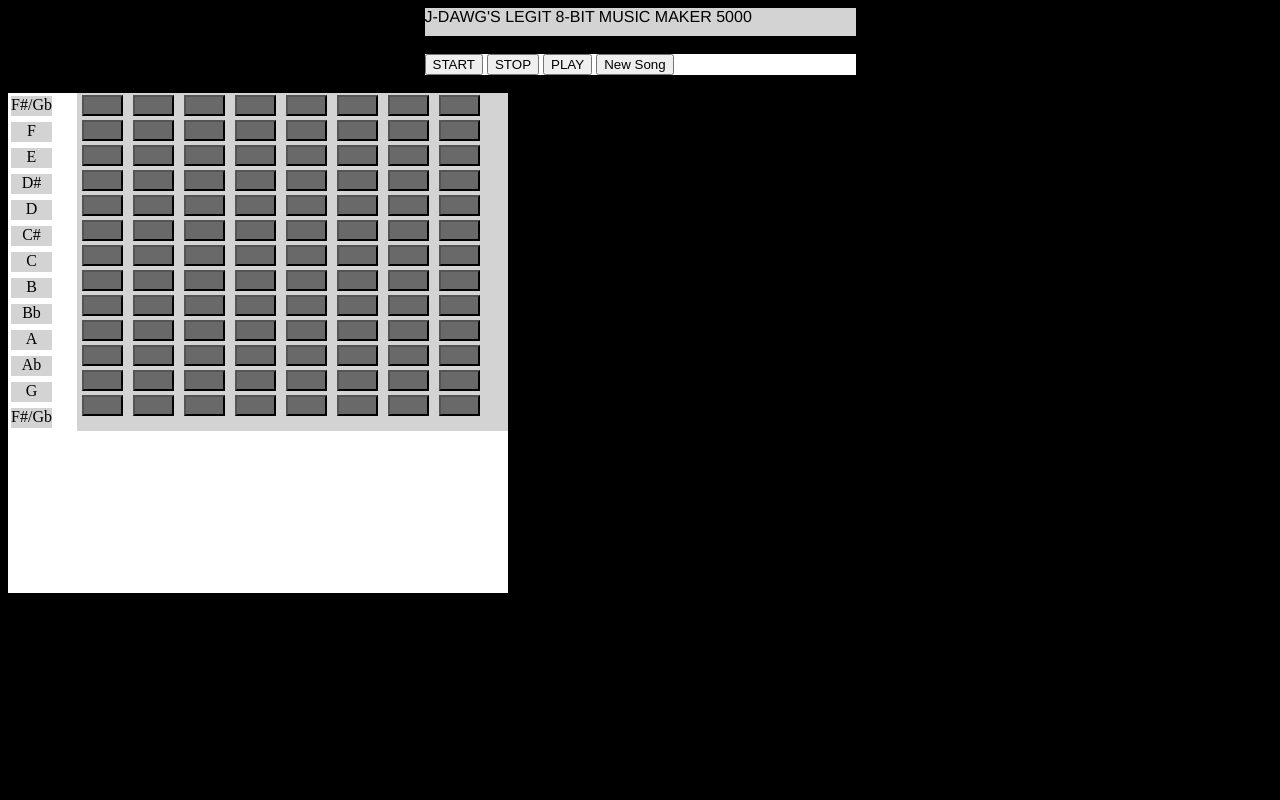
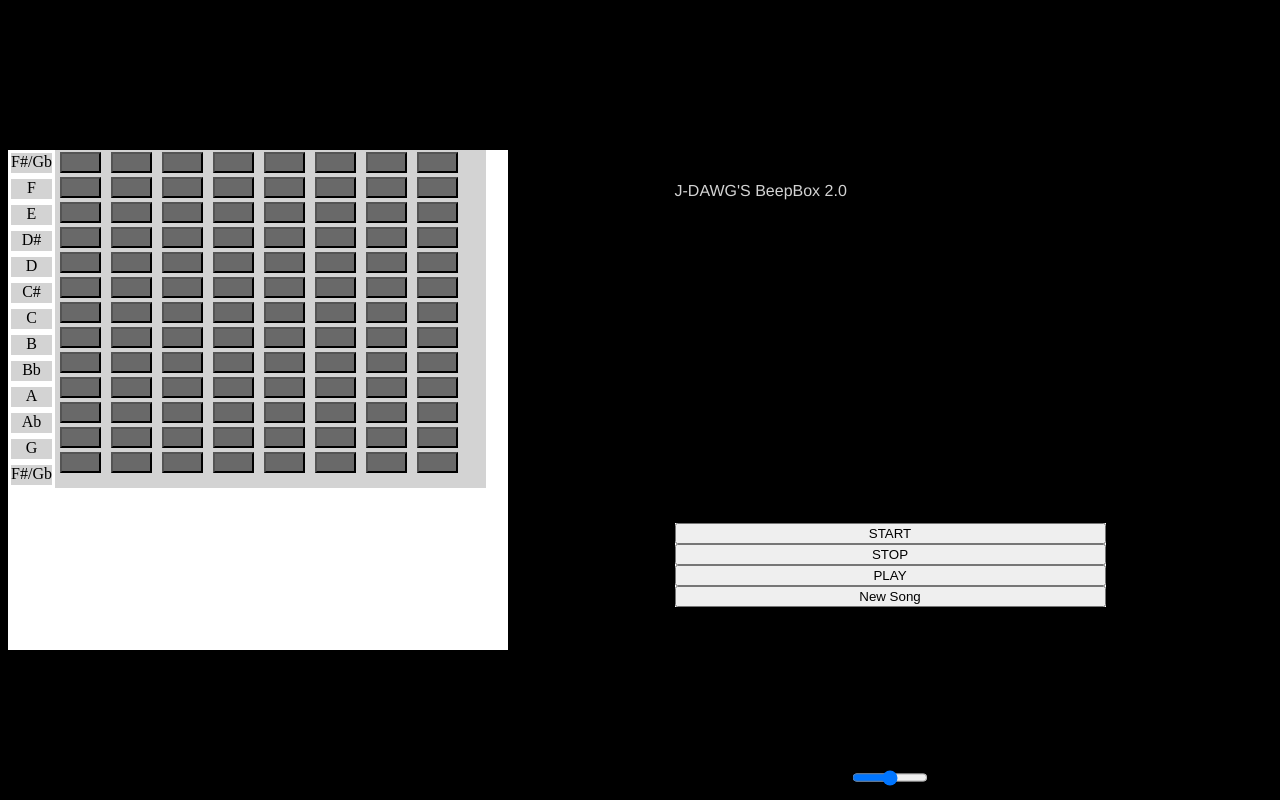
Before and after one commit to jlarsen9/8-Bit-Music-Maker, a plain HTML site: page index.html in a window 1280 px wide. Drawn offline with Linux system fonts and the light colour scheme.

Commit message:
made-volume-slider
Also worked on making a menu with flexbo

```diff
--- a/index.html
+++ b/index.html
@@ -1,25 +1,28 @@
 <html>
 
 <body>
-    <div id="title-box-wrapper">
-        <div id="title-box">J-DAWG'S LEGIT 8-BIT MUSIC MAKER 5000</div>
-    </div>
-    </br>
-    <div id="buttons">
-        <button id="start-button">START</button>
-        <button id="stop-button">STOP</button>
-        <button id="play-button">PLAY</button>
-        <button id="new-song-button">New Song</button>
-    </div>
-    </br>
     <div id="notes-and-grid-wrapper">
         <div id="note-name-boxes">
-            <!-- <div id="output"></div> -->
             <br />
         </div>
         <div id="grey-box">
             <!-- <div id="grey-box-grid"></div> -->
         </div>
+    </div>
+    <div class="menu">
+        <div id="title-box-wrapper">
+            <div id="title-box">J-DAWG'S BeepBox 2.0</div>
+        </div>
+        <div id="buttons">
+            <button id="start-button">START</button>
+            <button id="stop-button">STOP</button>
+            <button id="play-button">PLAY</button>
+            <button id="new-song-button">New Song</button>
+        </div>
+        <div class="vol-slide-container">
+            <input type="range" min="1" max="100" value="50" class="slider" id="MyRange">
+        </div>
+        </br>
     </div>
 </body>
 <link rel="stylesheet" href="style.css">
--- a/script.js
+++ b/script.js
@@ -30,6 +30,14 @@ var numColumns = 8
 
 for (var i = 1; i <= numRows; i++) {
     createRow(numColumns);
+}
+
+var slider = document.getElementById("myRange");
+var output = document.getElementById("volume-value")
+output.innerHTML = slider.value;
+
+slider.oninput = function () {
+    output.innerHTML = this.value;
 }
 
 
--- a/style.css
+++ b/style.css
@@ -1,37 +1,7 @@
 body {
     background-color: black;
-}
-
-#title-box-wrapper {
-    width: 431px;
-    height: 28px;
-    background-color: lightgrey;
-    margin:auto;
-    /* margin-left: 370px;  */
-}
-
-#title-box {
-    text-align: left;
-    font-size: 16px;
-    font-family: 'Helvetica Neue';
-}
-
-#buttons {
-    width: 431px;
-    height: 18 px;
-    display: block;
-    margin: auto;
-    background-color: white;
-}
-
-#start-button {
-    /* margin-left: 370px; */
-    display: inline-block;
-}
-
-#stop-button {
-    /* margin-left: 10px; */
-    display: inline-block;
+    display: flex;
+    justify-content: center;
 }
 
 #notes-and-grid-wrapper {
@@ -41,6 +11,7 @@ body {
     float: left;
     /* margin-left: 300px; */
     background-color: white;
+    display: flex;
 }
 
 #grey-box {
@@ -62,11 +33,13 @@ body {
     text-align: center;
     border-style: solid;
     border-color: white;
+    order: 1;
 }
 
 #grey-box-grid {
     width: 200px;
     height: 200px;
+    order: 2;
 }
 
 #grey-box button {
@@ -76,6 +49,63 @@ body {
     margin: 2px 5px;
 
 }
+
+.menu {
+    display: flex;
+    flex: 1;
+    flex-direction: column;
+}
+
+#title-box-wrapper {
+    width: 431px;
+    height: 28px;
+    background-color: black;
+    margin:auto;
+    /* margin-left: 370px;  */
+    order: 2;
+}
+
+#title-box {
+    text-align: left;
+    font-size: 16px;
+    font-family: 'Helvetica Neue';
+    color: lightgray;
+}
+
+#buttons {
+    width: 431px;
+    height: 18 px;
+    display: block;
+    margin: auto;
+    background-color: white;
+    order: 3;
+    display: flex;
+    flex-direction: column;
+}
+
+#start-button {
+    /* margin-left: 370px; */
+    display: inline-block;
+}
+
+#stop-button {
+    /* margin-left: 10px; */
+    display: inline-block;
+}
+
+.vol-slide-container {
+    width: 100%;
+    display: flex;
+    justify-content: center;
+    order: 4;
+}
+
+.slider{
+    width:10%;
+    height: 25px;
+}
+
+
 
 /* #big-Grid-Button {
     height: 18px;
```
